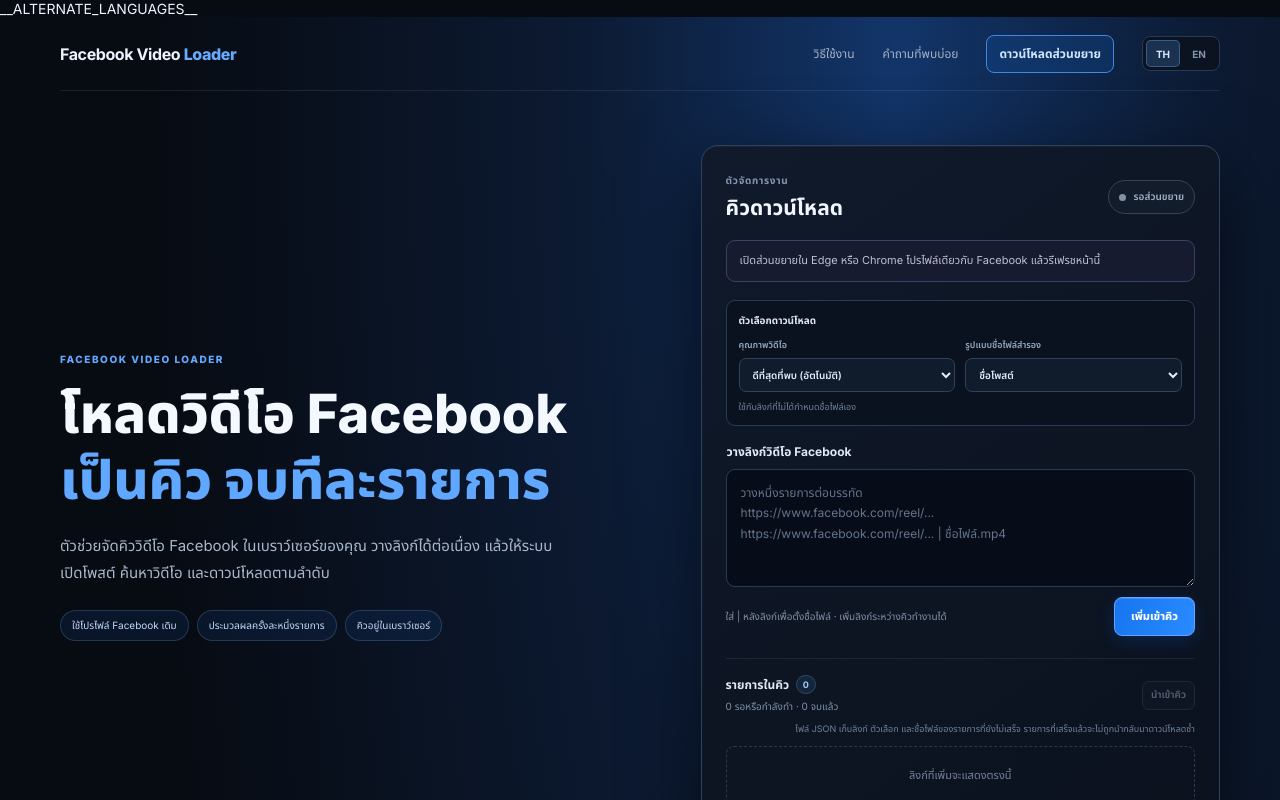
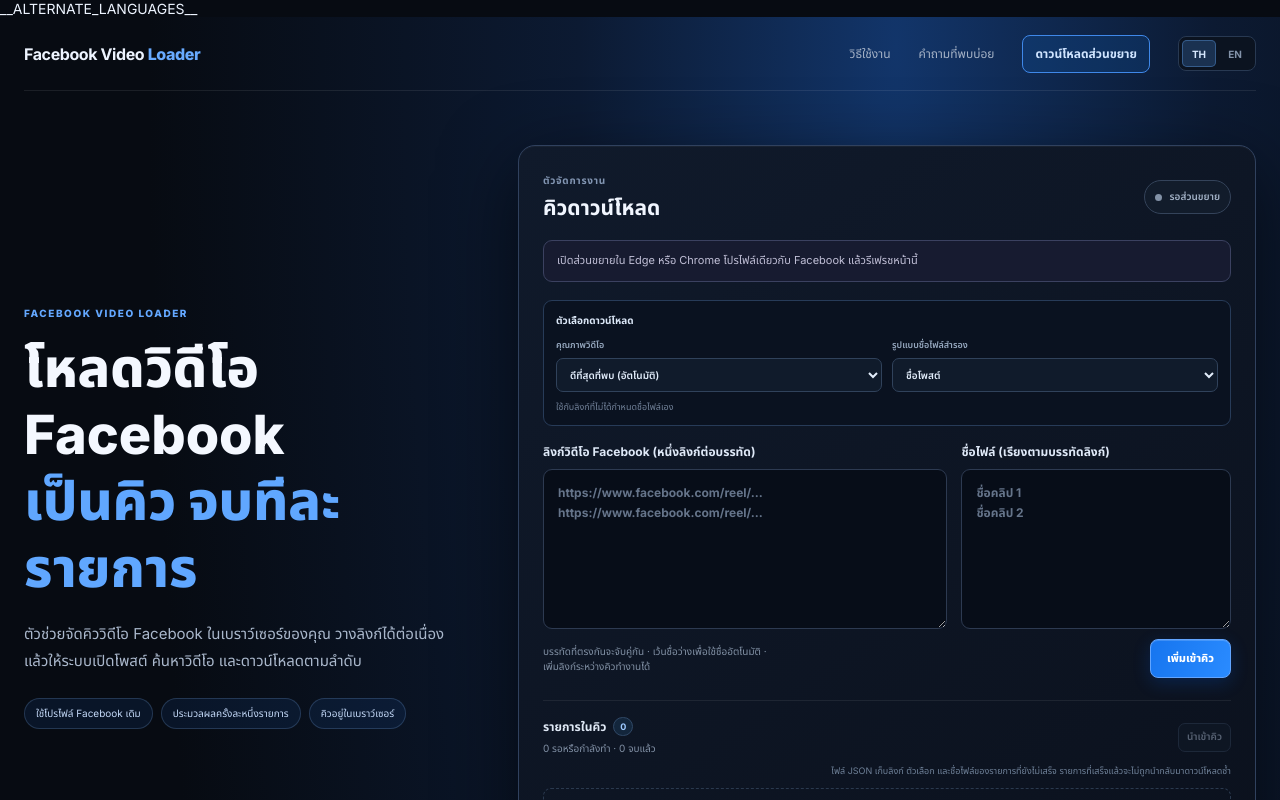
Before and after one commit to JiraNot/facedownload, a React (Vite) app: page / in a window 1280 px wide. Shown: the top 800 px of the page. Built offline with nearby package versions, Linux system fonts and the light colour scheme.

Commit message:
Split queue links and filenames

```diff
--- a/src/App.jsx
+++ b/src/App.jsx
@@ -29,6 +29,17 @@ function parseQueueText(text) {
     }
 
     return trimmed.split(/[\s,;]+/).filter(Boolean).map((url) => ({ url }));
+  });
+}
+
+function parseQueueInputs(urlText, filenameText) {
+  const filenames = filenameText.split(/\r?\n/);
+  return urlText.split(/\r?\n/).flatMap((line, index) => {
+    const filename = filenames[index]?.trim() || "";
+    return parseQueueText(line).map((entry) => ({
+      ...entry,
+      customFilename: entry.customFilename || filename,
+    }));
   });
 }
 
@@ -67,6 +78,7 @@ function GuideIcon({ name }) {
 export function App({ initialLanguage = "th" }) {
   const [language, setLanguage] = useState(initialLanguage);
   const [queueText, setQueueText] = useState("");
+  const [queueFilenameText, setQueueFilenameText] = useState("");
   const [queueItems, setQueueItems] = useState([]);
   const [queuePaused, setQueuePaused] = useState(false);
   const [extensionAvailable, setExtensionAvailable] = useState(false);
@@ -135,7 +147,10 @@ export function App({ initialLanguage = "th" }) {
       if (message.type === "QUEUE_ADD_RESULT" && message.requestId === requestRef.current) {
         requestRef.current = "";
         setQueueSubmitting(false);
-        if (!message.error && clearQueueTextAfterAddRef.current) setQueueText("");
+        if (!message.error && clearQueueTextAfterAddRef.current) {
+          setQueueText("");
+          setQueueFilenameText("");
+        }
         clearQueueTextAfterAddRef.current = false;
         const notes = [message.error];
         if (!message.error && message.addedCount) notes.push(`เพิ่ม ${message.addedCount} รายการเข้าคิวแล้ว`);
@@ -212,7 +227,7 @@ export function App({ initialLanguage = "th" }) {
 
   function addQueueItems(event) {
     event.preventDefault();
-    enqueueUrls(parseQueueText(queueText), { clearInput: true });
+    enqueueUrls(parseQueueInputs(queueText, queueFilenameText), { clearInput: true });
   }
 
   async function importQueueFile(event) {
@@ -350,7 +365,9 @@ export function App({ initialLanguage = "th" }) {
             </div>
 
             <form className="queue-form" onSubmit={addQueueItems}>
-              <label htmlFor="queue-urls">{copy.queue.inputLabel}</label>
+              <div className="queue-pair-fields">
+                <label className="queue-pair-field" htmlFor="queue-urls">
+                  <span>{copy.queue.inputLabel}</span>
                   <textarea
                     id="queue-urls"
                     className="queue-input"
@@ -360,6 +377,20 @@ export function App({ initialLanguage = "th" }) {
                     spellCheck={false}
                     aria-describedby="queue-help"
                   />
+                </label>
+                <label className="queue-pair-field" htmlFor="queue-filenames">
+                  <span>{copy.queue.filenameInputLabel}</span>
+                  <textarea
+                    id="queue-filenames"
+                    className="queue-input"
+                    value={queueFilenameText}
+                    onChange={(event) => setQueueFilenameText(event.target.value)}
+                    placeholder={copy.queue.filenamePlaceholder}
+                    spellCheck={false}
+                    aria-describedby="queue-help"
+                  />
+                </label>
+              </div>
               <div className="form-footer">
                 <span id="queue-help">{copy.queue.inputHelp}</span>
                 <button type="submit" className="primary-button" disabled={queueSubmitting}>
--- a/src/i18n.js
+++ b/src/i18n.js
@@ -49,9 +49,11 @@ export const COPY = {
       missingNote: "เปิดส่วนขยายใน Edge หรือ Chrome โปรไฟล์เดียวกับ Facebook แล้วรีเฟรชหน้านี้",
       updateNote: "ส่วนขยายเวอร์ชันเก่า ตัวเลือก การรวมภาพกับเสียง และชื่อไฟล์ต่อรายการต้องใช้เวอร์ชัน 1.5.0 ขึ้นไป",
       updateLink: "ดาวน์โหลดแล้วโหลดส่วนขยายใหม่",
-      inputLabel: "วางลิงก์วิดีโอ Facebook",
-      placeholder: "วางหนึ่งรายการต่อบรรทัด\nhttps://www.facebook.com/reel/...\nhttps://www.facebook.com/reel/... | ชื่อไฟล์.mp4",
-      inputHelp: "ใส่ | หลังลิงก์เพื่อตั้งชื่อไฟล์ · เพิ่มลิงก์ระหว่างคิวทำงานได้",
+      inputLabel: "ลิงก์วิดีโอ Facebook (หนึ่งลิงก์ต่อบรรทัด)",
+      placeholder: "https://www.facebook.com/reel/...\nhttps://www.facebook.com/reel/...",
+      filenameInputLabel: "ชื่อไฟล์ (เรียงตามบรรทัดลิงก์)",
+      filenamePlaceholder: "ชื่อคลิป 1\nชื่อคลิป 2",
+      inputHelp: "บรรทัดที่ตรงกันจะจับคู่กัน · เว้นชื่อว่างเพื่อใช้ชื่ออัตโนมัติ · เพิ่มลิงก์ระหว่างคิวทำงานได้",
       add: "เพิ่มเข้าคิว",
       adding: "กำลังเพิ่ม…",
       items: "รายการในคิว",
@@ -118,7 +120,7 @@ export const COPY = {
         ["ต้องล็อกอิน Facebook ก่อนใช้งานไหม?", "ต้องล็อกอินในเบราว์เซอร์โปรไฟล์เดียวกับที่เปิด Facebook Video Loader และติดตั้งส่วนขยายไว้ เว็บแอปไม่มีช่องกรอกรหัสผ่าน Facebook"],
         ["วางหลายลิงก์แล้วระบบทำพร้อมกันหรือไม่?", "ระบบทำทีละรายการ เปิดโพสต์หนึ่งรายการ ค้นหาวิดีโอ แล้วรอให้ดาวน์โหลดเสร็จก่อนเริ่มโพสต์ถัดไป คุณเพิ่มลิงก์ใหม่เข้าคิวระหว่างทำงานได้"],
         ["คิวจะหายไหมถ้าปิดเบราว์เซอร์?", "คิวอยู่ใน session ของส่วนขยายและจะถูกล้างเมื่อปิดเบราว์เซอร์ กดส่งออกคิวเพื่อบันทึกลิงก์และตัวเลือกของรายการที่ยังไม่เสร็จเป็นไฟล์ JSON แล้วนำเข้ากลับมาใช้ภายหลังได้"],
-        ["เลือกคุณภาพและชื่อไฟล์ได้ไหม?", "เลือกอัตโนมัติหรือ 1080p, 720p และ 360p ได้ ส่วนชื่อไฟล์กำหนดแยกต่อรายการโดยใส่ | หลังลิงก์ เช่น URL | ชื่อไฟล์.mp4 หากไม่กำหนด ระบบใช้รูปแบบชื่อไฟล์ที่เลือกไว้"],
+        ["เลือกคุณภาพและชื่อไฟล์ได้ไหม?", "เลือกอัตโนมัติหรือ 1080p, 720p และ 360p ได้ ส่วนชื่อไฟล์ให้ใส่ในช่องชื่อไฟล์ โดยวางชื่อไว้บรรทัดเดียวกับลิงก์ที่ต้องการ หากเว้นว่าง ระบบใช้รูปแบบชื่อไฟล์ที่เลือกไว้"],
         ["ดาวน์โหลดวิดีโอในกลุ่มส่วนตัวได้หรือไม่?", "ระบบค้นหาได้เมื่อบัญชีที่ล็อกอินอยู่มีสิทธิ์เปิดโพสต์นั้น แต่รูปแบบโพสต์และสิทธิ์ของ Facebook อาจทำให้บางวิดีโอไม่สามารถค้นหาหรือดาวน์โหลดได้ ใช้กับวิดีโอที่คุณมีสิทธิ์บันทึกเท่านั้น"],
         ["ถ้าขึ้น Facebook CDN 403 ต้องทำอย่างไร?", "ลิงก์วิดีโออาจหมดอายุ ระบบจะเปิดโพสต์อีกครั้งเพื่อหาลิงก์ใหม่หนึ่งครั้ง หากยังถูกปฏิเสธ ให้ตรวจว่าโพสต์ยังเปิดได้ในโปรไฟล์นี้ แล้วกดลองใหม่จากรายการที่ล้มเหลว"],
         ["ไฟล์ที่ดาวน์โหลดอยู่ที่ไหน และเก็บข้อมูลอะไรไว้บ้าง?", "ไฟล์ใช้โฟลเดอร์ดาวน์โหลดของเบราว์เซอร์ ส่วนคิวและสถานะอยู่ใน session ของส่วนขยายและถูกล้างเมื่อปิดเบราว์เซอร์ เว็บแอปไม่ขอสิทธิ์ cookies และไม่เก็บรหัสผ่าน Facebook"],
@@ -183,9 +185,11 @@ export const COPY = {
       missingNote: "Enable the extension in the Edge or Chrome profile you use for Facebook, then refresh this page.",
       updateNote: "This extension is out of date. Download options, audio/video merging, and per-link file names require version 1.5.0 or later.",
       updateLink: "Download and reload the extension",
-      inputLabel: "Paste Facebook video links",
-      placeholder: "One item per line\nhttps://www.facebook.com/reel/...\nhttps://www.facebook.com/reel/... | file-name.mp4",
-      inputHelp: "Add | after a link to name its file · Add links while the queue runs",
+      inputLabel: "Facebook video links (one per line)",
+      placeholder: "https://www.facebook.com/reel/...\nhttps://www.facebook.com/reel/...",
+      filenameInputLabel: "File names (match link order)",
+      filenamePlaceholder: "Clip name 1\nClip name 2",
+      inputHelp: "Matching line numbers are paired · Leave a name blank to use an automatic name · Add links while the queue runs",
       add: "Add to queue",
       adding: "Adding…",
       items: "Queue items",
@@ -252,7 +256,7 @@ export const COPY = {
         ["Do I need to sign in to Facebook first?", "Yes. Sign in to the same browser profile where Facebook Video Loader and its extension are open. The web app never asks for your Facebook password."],
         ["Will multiple links download at the same time?", "No. The extension opens one post, finds its video, and waits for the download to finish before starting the next one. You can add more links while the queue runs."],
         ["Will my queue disappear if I close the browser?", "The queue is stored in the extension's session and clears when the browser closes. Export it to save unfinished links and their options as JSON, then import them later."],
-        ["Can I choose video quality and file names?", "Choose auto, 1080p, 720p, or 360p. Set a separate file name per link by adding | after the URL, like URL | file-name.mp4. Links without a custom name use your selected file-name format."],
+        ["Can I choose video quality and file names?", "Choose auto, 1080p, 720p, or 360p. Enter each file name in the separate name field on the same line as its link. Leave it blank to use your selected file-name format."],
         ["Can I download videos from private groups?", "The extension can look for a video when your signed-in account can open the post. Facebook permissions and post formats may still prevent some downloads. Only save videos you are allowed to keep."],
         ["What should I do if Facebook CDN returns 403?", "A video link may have expired. The extension reopens the post once to find a fresh link. If Facebook still rejects it, confirm you can open the post in this profile and retry the failed item."],
         ["Where are files saved, and what data is stored?", "Files go to your browser's download folder. Queue state stays in the extension's session storage and clears when the browser closes. The app does not request cookie access or store your Facebook password."],
--- a/src/styles.css
+++ b/src/styles.css
@@ -21,7 +21,7 @@ button:focus-visible, textarea:focus-visible, a:focus-visible, summary:focus-vis
 a { color: inherit; }
 
 .app-shell { min-height: 100vh; overflow: hidden; background: radial-gradient(ellipse at 70% 1%, #12356a 0, #0c1a32 25%, #070b12 59%); }
-.app-header { display: flex; width: min(100% - 48px, 1160px); height: 74px; align-items: center; justify-content: space-between; margin: 0 auto; border-bottom: 1px solid #ffffff15; }
+.app-header { display: flex; width: min(100% - 48px, 1320px); height: 74px; align-items: center; justify-content: space-between; margin: 0 auto; border-bottom: 1px solid #ffffff15; }
 .app-brand { color: #edf4ff; font-size: 16px; font-weight: 650; letter-spacing: -.4px; text-decoration: none; white-space: nowrap; }
 .app-brand strong { color: #68aaff; font-weight: 750; }
 .header-nav { display: flex; align-items: center; gap: 28px; }
@@ -34,8 +34,8 @@ a { color: inherit; }
 .language-switcher button:hover { color: #e4efff; }
 .language-switcher button.is-active { background: #1a3150; color: #d7e9ff; box-shadow: inset 0 0 0 1px #355c8b; }
 
-.app-main { width: min(100% - 48px, 1160px); margin: 0 auto; padding: 54px 0 84px; }
-.hero-layout { display: grid; grid-template-columns: minmax(0, 1fr) minmax(400px, .92fr); align-items: center; gap: clamp(36px, 6vw, 76px); }
+.app-main { width: min(100% - 48px, 1320px); margin: 0 auto; padding: 54px 0 84px; }
+.hero-layout { display: grid; grid-template-columns: minmax(320px, .75fr) minmax(620px, 1.25fr); align-items: center; gap: clamp(32px, 4vw, 56px); }
 .hero-copy { padding: 2px 0 14px; }
 .eyebrow { display: block; color: #64a8ff; font-size: 10px; font-weight: 750; letter-spacing: 1.55px; line-height: 1.5; text-transform: uppercase; }
 .hero-copy h1 { margin: 14px 0 18px; color: #f4f8ff; font-size: clamp(34px, 4.6vw, 54px); font-weight: 720; letter-spacing: -2.3px; line-height: 1.12; }
@@ -57,7 +57,11 @@ a { color: inherit; }
 .login-note.is-outdated { border-color: #765b30; background: #241d12; color: #e3ca91; }
 .login-note.is-outdated a { margin-left: 4px; color: #9dc8ff; font-weight: 650; text-underline-offset: 2px; }
 .queue-form label { display: block; margin: 0 0 8px 1px; color: #dfe9f8; font-size: 12px; font-weight: 650; }
+.queue-pair-fields { display: grid; grid-template-columns: minmax(0, 1.35fr) minmax(220px, .9fr); gap: 14px; }
+.queue-form .queue-pair-field { display: grid; min-width: 0; gap: 8px; margin: 0; }
+.queue-pair-field > span { color: #dfe9f8; font-size: 12px; font-weight: 650; }
 .queue-input { display: block; width: 100%; min-height: 118px; resize: vertical; padding: 13px 14px; border: 1px solid #2d3a51; border-radius: 9px; outline: 0; background: #070d18; color: #ecf4ff; font-size: 12px; line-height: 1.7; transition: border-color 140ms ease, box-shadow 140ms ease; }
+.queue-pair-field .queue-input { min-height: 160px; }
 .queue-input::placeholder { color: #65748a; }
 .queue-input:focus { border-color: #3789f3; box-shadow: 0 0 0 3px #0866ff22; }
 .download-settings { margin: 0 0 17px; padding: 12px; border: 1px solid #273b58; border-radius: 9px; background: #0a1220; }
@@ -151,14 +155,14 @@ a { color: inherit; }
 .recommendation-section { display: grid; grid-template-columns: .85fr 1.15fr; gap: 38px; align-items: center; margin-top: 18px; padding: 22px; border: 1px solid #24518b; border-radius: 11px; background: linear-gradient(110deg, #0d1d32, #0d1420); }
 .recommendation-section h2 { margin-bottom: 0; font-size: 20px; }
 .recommendation-section > p { margin: 0; color: #a6b6cb; font-size: 11px; line-height: 1.8; }
-.app-footer { display: flex; width: min(100% - 48px, 1160px); min-height: 67px; align-items: center; justify-content: space-between; gap: 20px; margin: 0 auto; border-top: 1px solid #ffffff12; }
+.app-footer { display: flex; width: min(100% - 48px, 1320px); min-height: 67px; align-items: center; justify-content: space-between; gap: 20px; margin: 0 auto; border-top: 1px solid #ffffff12; }
 .app-footer .app-brand { font-size: 12px; }
 .app-footer p { margin: 0; color: #728198; font-size: 10px; }
 @keyframes pulse { from { opacity: .55; } to { opacity: 1; } }
 
-@media (max-width: 900px) {
+@media (max-width: 1100px) {
   .app-main { padding-top: 40px; }
-  .hero-layout { grid-template-columns: minmax(0, 1fr) minmax(350px, .95fr); gap: 28px; }
+  .hero-layout { grid-template-columns: 1fr; gap: 28px; }
   .extension-section { gap: 22px; padding: 22px; }
   .hero-copy h1 { font-size: clamp(31px, 4vw, 42px); letter-spacing: -1.7px; }
   .loader-card { padding: 19px; }
@@ -168,12 +172,12 @@ a { color: inherit; }
 }
 
 @media (max-width: 720px) {
-  .app-header { width: min(100% - 32px, 560px); height: 64px; }
+  .app-header { width: min(100% - 32px, 760px); height: 64px; }
   .app-brand { font-size: 14px; }
   .header-nav { gap: 14px; }
   .header-nav a { font-size: 10px; }
   .header-nav { gap: 10px; }
-  .app-main { width: min(100% - 32px, 560px); padding: 35px 0 55px; }
+  .app-main { width: min(100% - 32px, 760px); padding: 35px 0 55px; }
   .hero-layout { grid-template-columns: 1fr; gap: 27px; }
   .extension-section { grid-template-columns: 1fr; gap: 20px; margin: 29px 0 42px; padding: 19px 16px; }
   .hero-copy { padding-bottom: 0; }
@@ -182,6 +186,8 @@ a { color: inherit; }
   .hero-points { gap: 6px; margin-top: 17px; }
   .hero-points span { padding: 7px 9px; font-size: 9px; }
   .loader-card { padding: 18px 15px; border-radius: 13px; }
+  .queue-pair-fields { grid-template-columns: 1fr; gap: 12px; }
+  .queue-pair-field .queue-input { min-height: 105px; }
   .form-footer { align-items: flex-end; }
   .form-footer > span { max-width: 190px; }
   .queue-controls { flex-direction: column; align-items: flex-end; }
```
Also changed, not shown: 2 other files (tests, documents, lock files or other folders). Lines whose indentation alone changed are shown as unchanged.
